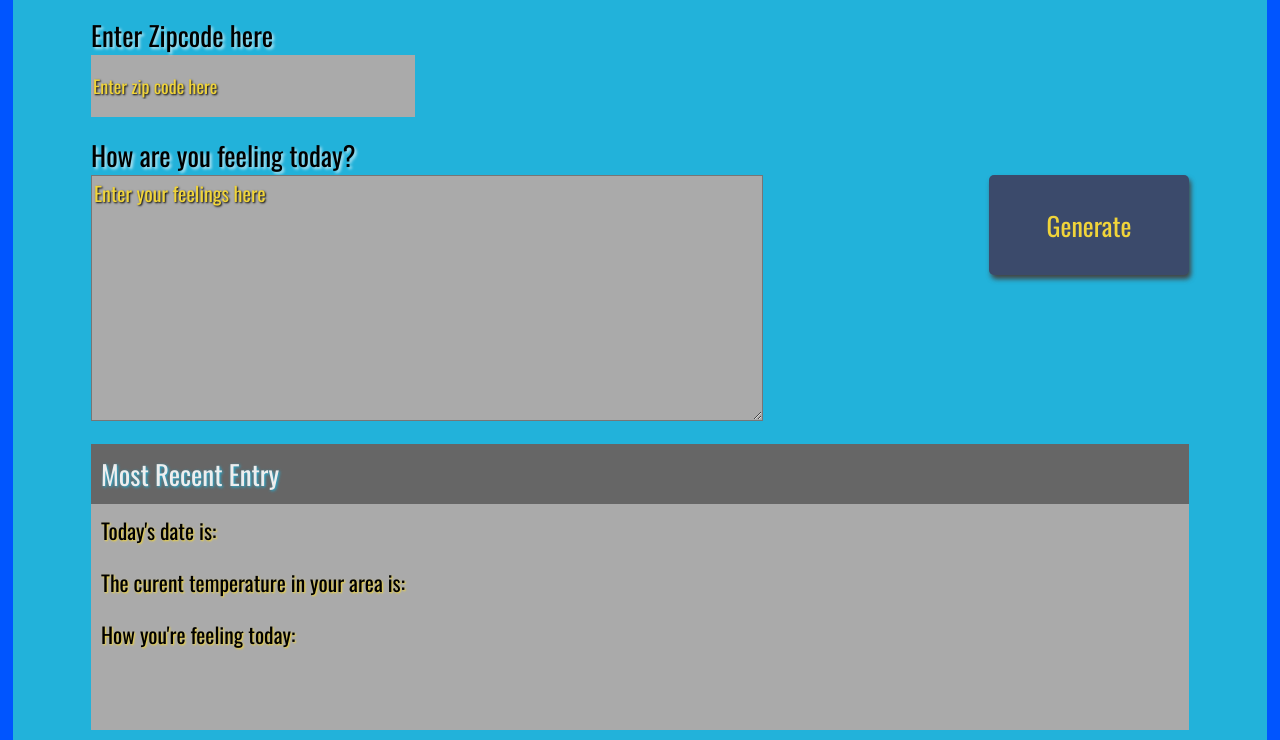
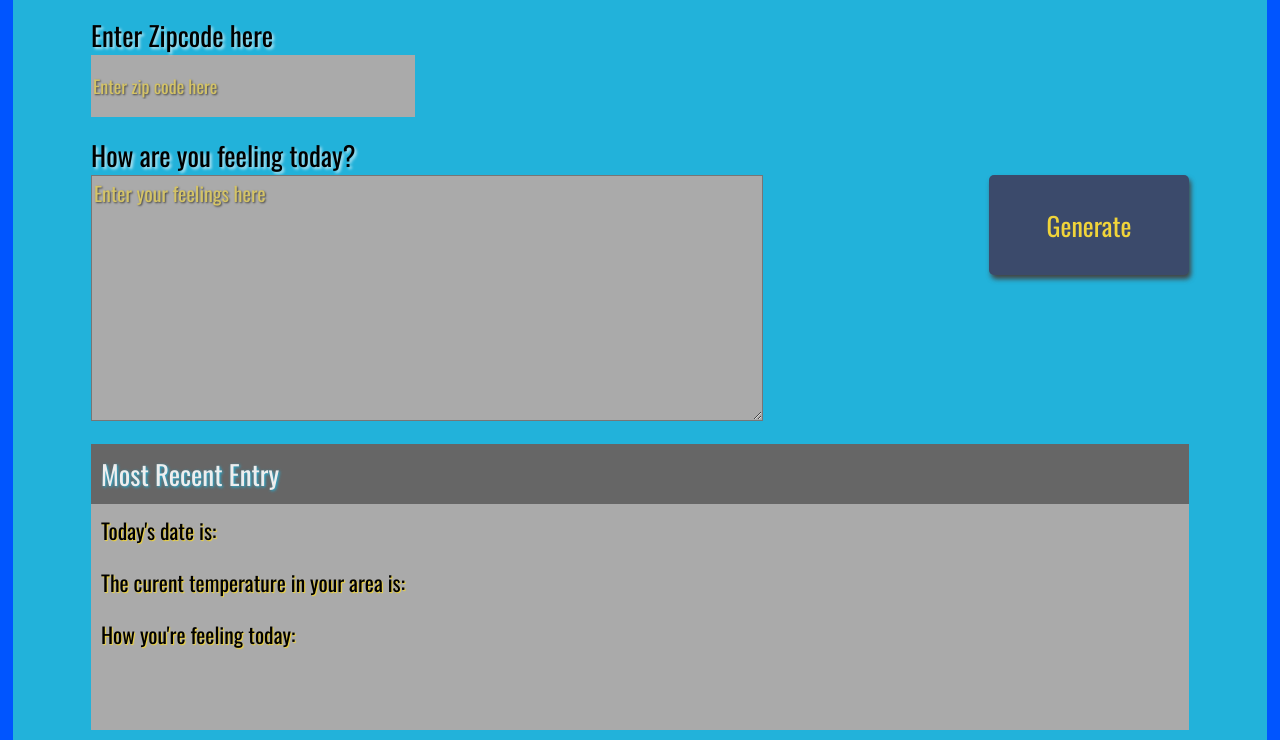
Before and after one commit to Joshuas193/capstone, a plain HTML site: page website/index.html in a window 1280 px wide. Shown: the part 103-843 px from the top of the page. Drawn offline with nearby package versions, Linux system fonts and the light colour scheme; a web font is replaced by a local one.

Commit message:
a Couple quick style updates

```diff
--- a/website/style.css
+++ b/website/style.css
@@ -42,7 +42,7 @@ body{
 #date-header, #current-temp, #journal-entry {
   font-size: 1.2em;
   color: black;
-  text-shadow: 1px 1px 2px #f0d43a;
+  text-shadow: 1px 1px 1px #f0d43a;
 }
 
 #date, #temp, #content {
@@ -118,18 +118,21 @@ button:focus {
 /* Style for Placeholder Text*/
 ::placeholder { /* Firefox, Chrome, Opera */
   color: #f0d43a;
+  opacity: 0.6;
   text-shadow: 1px 1px 2px black;
   font-family: 'Oswald', sans-serif;
 }
 
 :-ms-input-placeholder { /* Internet Explorer 10-11 */
   color: #f0d43a;
+  opacity: 0.6;
   text-shadow: 1px 1px 2px black;
   font-family: 'Oswald', sans-serif;
 }
 
 ::-ms-input-placeholder { /* Microsoft Edge */
   color: #f0d43a;
+  opacity: 0.6;
   text-shadow: 1px 1px 2px black;
   font-family: 'Oswald', sans-serif;
 }
```
